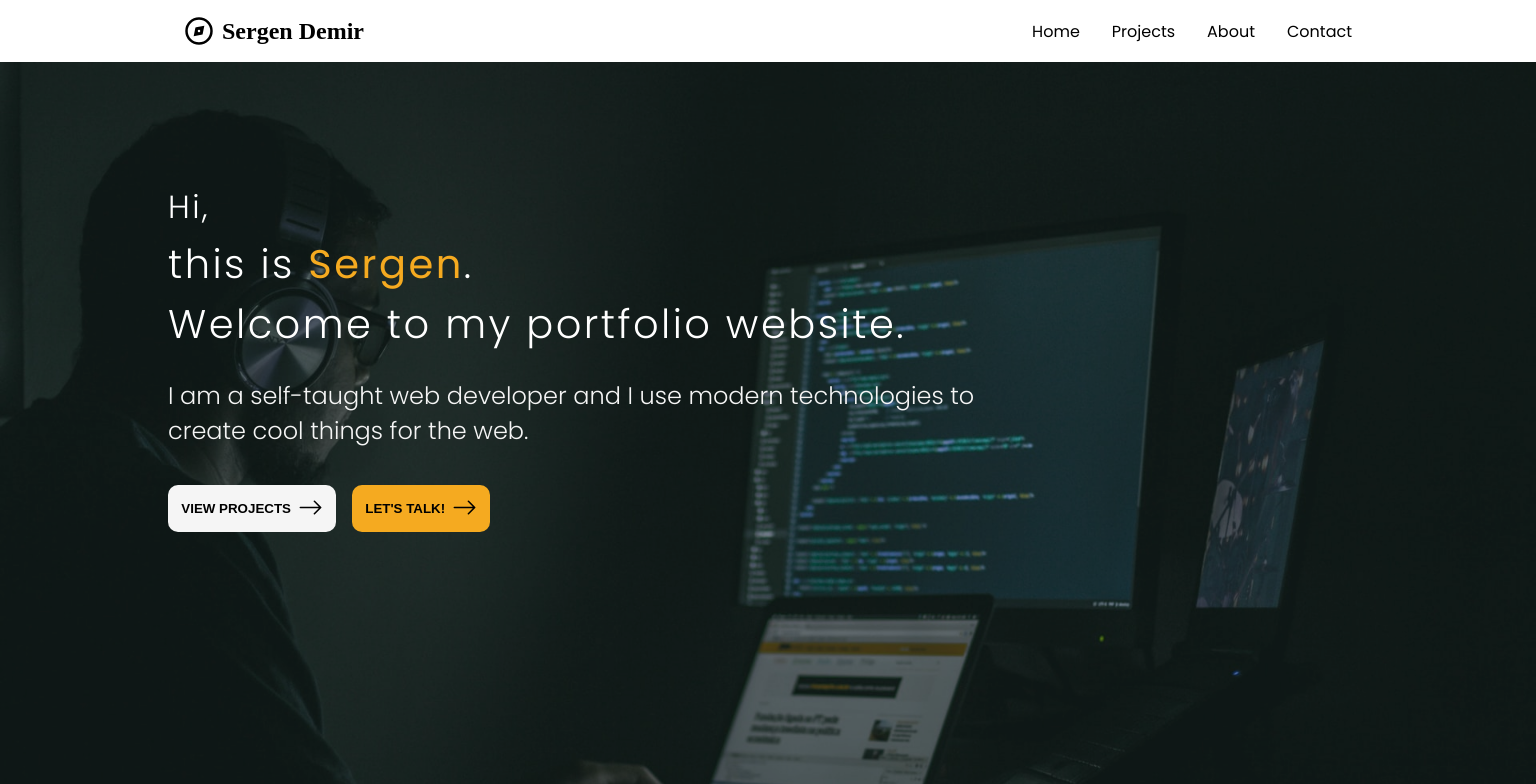
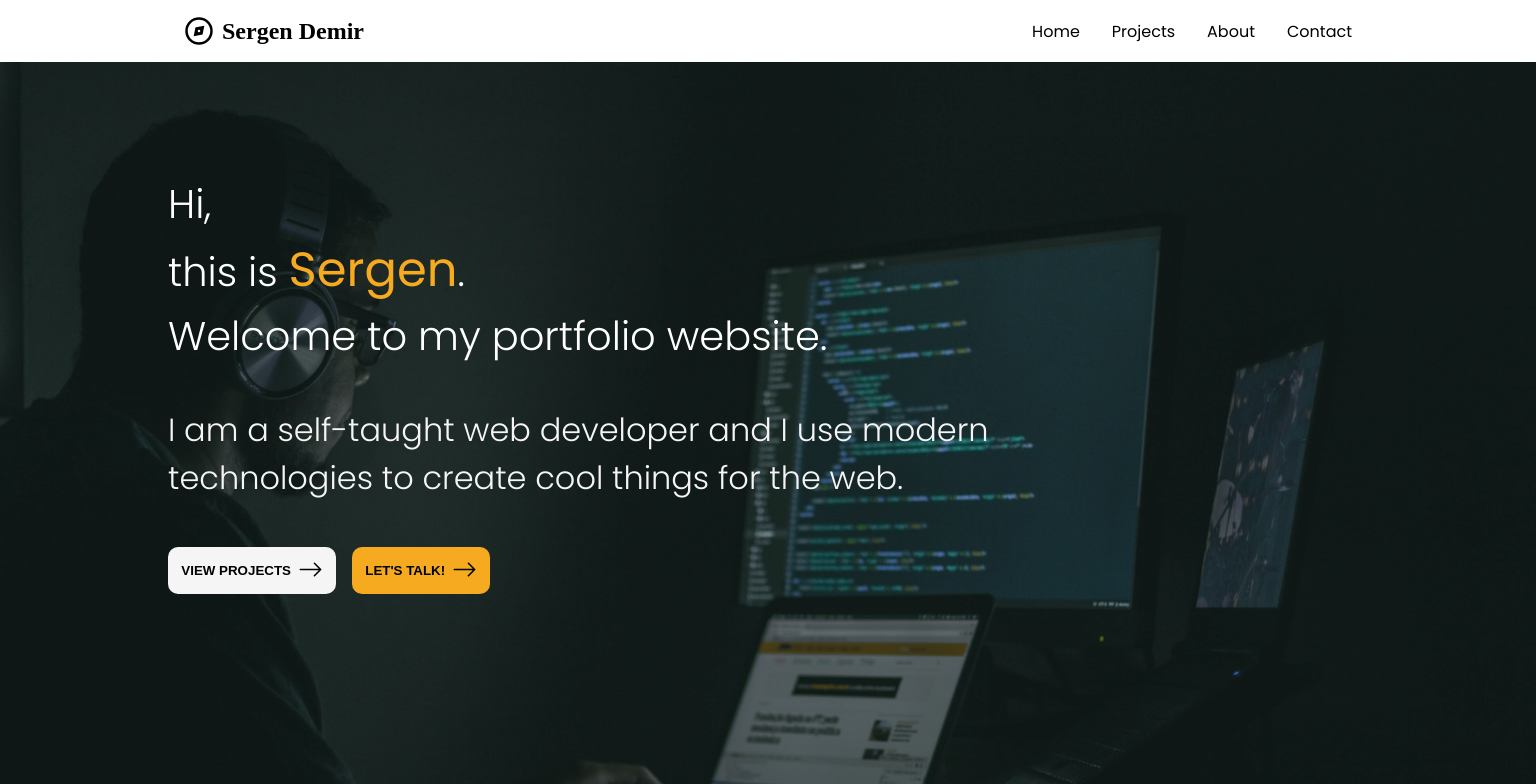
Before and after one commit to demirsergen/Portfolio-website, a React (Create React App) app: page / in a window 1536 px wide. Shown: the top 784 px of the page. Built offline with nearby package versions, Linux system fonts and the light colour scheme; a web font is replaced by a local one.

Commit message:
update styles

```diff
--- a/src/styles.css
+++ b/src/styles.css
@@ -99,7 +99,7 @@ header {
   background: url("../src/static/images/hero_image.jpeg");
   background-size: cover;
   padding: 7em 4em;
-  min-height: 92vh;
+  min-height: 95vh;
 }
 
 .heroOuterContainer .overlay {
@@ -190,17 +190,6 @@ header {
   font-weight: 300;
 }
 
-/* .imageContainer {
-  position: relative;
-  z-index: 1;
-  text-align: right;
-} */
-/*
-.imageContainer img {
-  max-width: 70%;
-  border-radius: 10%;
-} */
-
 @media (max-width: 435px) {
   .heroContentContainer {
     color: white;
@@ -233,13 +222,49 @@ header {
   .heroContent p {
     font-size: 1rem;
     margin-bottom: 1em;
-    letter-spacing: 0.3ch;
+    letter-spacing: 0.1ch;
+}
+}
+
+@media (min-width: 1500px) {
+  .heroContentContainer {
+    color: white;
+    max-width: 1200px;
+    margin: 0 auto;
+    position: relative;
+    display: flex;
+    align-items: flex-start;
+    justify-content: space-between;
   }
-  /*
-  .imageContainer {
-    display: none;
-  } */
+
+
+.heroContent h2 {
+  font-size: 2.5rem;
+  margin-bottom: 1em;
+  font-weight: 300;
+  letter-spacing: 0ch;
 }
+
+.heroContent h2 span {
+  font-size: 2.5rem;
+  font-weight: 300;
+}
+
+.heroContent h2 .nameSpan {
+  font-size: 3rem;
+  color: rgb(245, 170, 32);
+  font-weight: 500;
+}
+
+.heroContent p {
+  font-size: 2rem;
+  color: rgb(245, 245, 245);
+  margin: 1em 0;
+  max-width: 70ch;
+  font-weight: 300;
+}
+}
+
 
 /* Projects Page */
 
```
